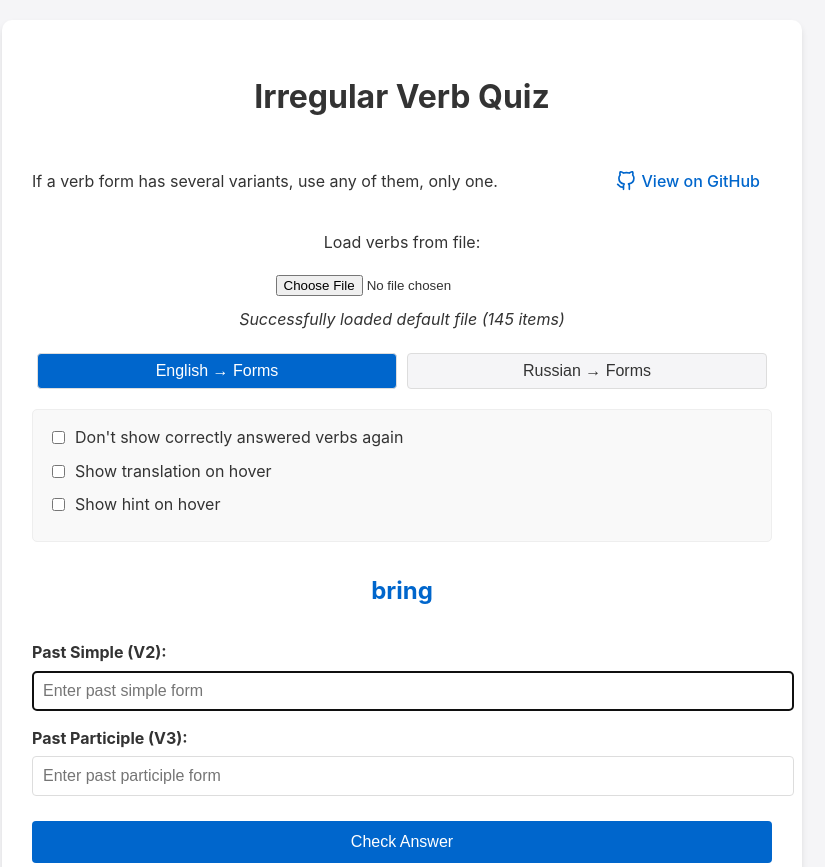
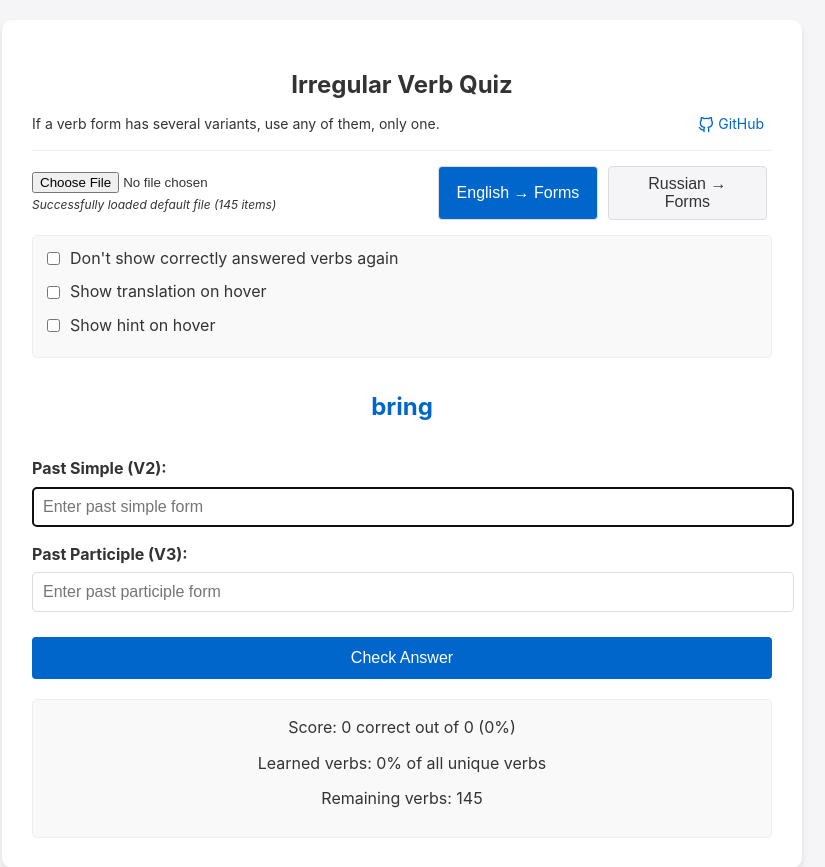
Before and after one commit to artyrian/verbs, a plain HTML site: page index.html in a window 1280 px wide. Shown: the top 867 px of the page, without its empty margins (238-1063 px from the left). Drawn offline with Linux system fonts and the light colour scheme.

Commit message:
update style

```diff
--- a/index.html
+++ b/index.html
@@ -8,19 +8,21 @@
 </head>
 <body>
     <div class="container">
+        <div class="compact-header">
             <h1>Irregular Verb Quiz</h1>
-        <div class="instruction-container">
-            <p>If a verb form has several variants, use any of them, only one.</p>
+            <div class="header-content">
+                <p class="instruction">If a verb form has several variants, use any of them, only one.</p>
                 <a href="https://github.com/artyrian/verbs" class="github-link" target="_blank">
-                <svg xmlns="http://www.w3.org/2000/svg" width="20" height="20" viewBox="0 0 24 24" fill="none" stroke="currentColor" stroke-width="2" stroke-linecap="round" stroke-linejoin="round">
+                    <svg xmlns="http://www.w3.org/2000/svg" width="16" height="16" viewBox="0 0 24 24" fill="none" stroke="currentColor" stroke-width="2" stroke-linecap="round" stroke-linejoin="round">
                         <path d="M9 19c-5 1.5-5-2.5-7-3m14 6v-3.87a3.37 3.37 0 0 0-.94-2.61c3.14-.35 6.44-1.54 6.44-7A5.44 5.44 0 0 0 20 4.77 5.07 5.07 0 0 0 19.91 1S18.73.65 16 2.48a13.38 13.38 0 0 0-7 0C6.27.65 5.09 1 5.09 1A5.07 5.07 0 0 0 5 4.77a5.44 5.44 0 0 0-1.5 3.78c0 5.42 3.3 6.61 6.44 7A3.37 3.37 0 0 0 9 18.13V22"></path>
                     </svg>
-                View on GitHub
+                    GitHub
                 </a>
             </div>
+        </div>
 
+        <div class="controls-row">
             <div class="file-input">
-            <p>Load verbs from file:</p>
                 <input type="file" id="verb-file" accept=".txt">
                 <div id="file-status" class="file-status">Looking for irregular_verbs.txt...</div>
             </div>
@@ -28,6 +30,7 @@
             <div class="mode-selector">
                 <button id="v1-mode" class="mode-button active">English → Forms</button>
                 <button id="ru-mode" class="mode-button">Russian → Forms</button>
+            </div>
         </div>
 
         <div class="options-container">
--- a/styles.css
+++ b/styles.css
@@ -21,11 +21,75 @@ h1 {
     margin-bottom: 30px;
 }
 
-.file-input {
-    margin-bottom: 20px;
-    text-align: center;
+.compact-header {
+    margin-bottom: 15px;
 }
 
+.compact-header h1 {
+    margin-bottom: 5px;
+    font-size: 24px;
+}
+
+.header-content {
+    display: flex;
+    justify-content: space-between;
+    align-items: center;
+    padding-bottom: 10px;
+    border-bottom: 1px solid #eee;
+}
+
+.instruction {
+    margin: 0;
+    font-size: 14px;
+}
+
+.github-link {
+    display: flex;
+    align-items: center;
+    color: #0066cc;
+    text-decoration: none;
+    padding: 4px 8px;
+    border-radius: 4px;
+    transition: background-color 0.2s;
+    font-size: 14px;
+}
+
+.github-link:hover {
+    background-color: #f0f7ff;
+    text-decoration: underline;
+}
+
+.github-link svg {
+    margin-right: 4px;
+}
+
+.controls-row {
+    display: flex;
+    justify-content: space-between;
+    align-items: center;
+    margin-bottom: 15px;
+}
+
+.file-input {
+    margin-bottom: 0;
+    display: flex;
+    flex-direction: column;
+    align-items: flex-start;
+}
+
+.file-status {
+    margin-top: 2px;
+    font-size: 12px;
+}
+
+.mode-selector {
+    margin-bottom: 0;
+}
+
+.options-container {
+    margin: 10px 0;
+    padding: 10px;
+}
 .quiz-container {
     margin-top: 20px;
 }
@@ -202,15 +266,15 @@ button:disabled {
     margin-bottom: 20px;
 }
 
-.github-link {
+github-link {
     display: flex;
     align-items: center;
     color: #0066cc;
     text-decoration: none;
-    padding: 6px 12px;
+    padding: 4px 8px;
     border-radius: 4px;
     transition: background-color 0.2s;
-    font-weight: 500;
+    font-size: 14px;
 }
 
 .github-link:hover {
@@ -219,5 +283,33 @@ button:disabled {
 }
 
 .github-link svg {
-    margin-right: 6px;
+    margin-right: 4px;
 }
+
+.controls-row {
+    display: flex;
+    justify-content: space-between;
+    align-items: center;
+    margin-bottom: 15px;
+}
+
+.file-input {
+    margin-bottom: 0;
+    display: flex;
+    flex-direction: column;
+    align-items: flex-start;
+}
+
+.file-status {
+    margin-top: 2px;
+    font-size: 12px;
+}
+
+.mode-selector {
+    margin-bottom: 0;
+}
+
+.options-container {
+    margin: 10px 0;
+    padding: 10px;
+}
```
Lines whose indentation alone changed are shown as unchanged.
